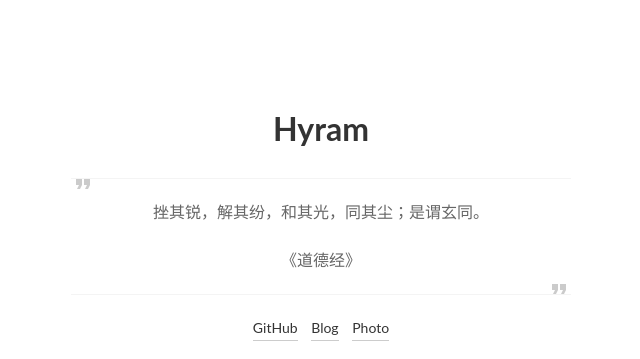
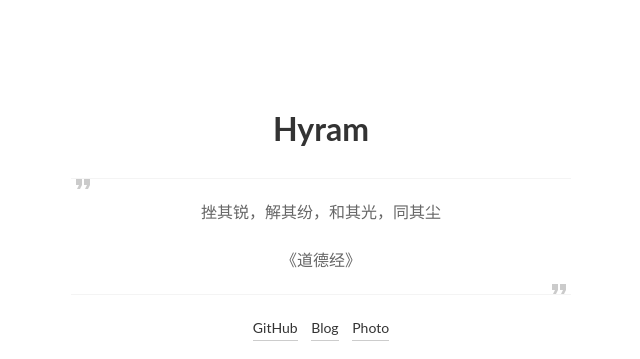
Before and after one commit to HyramTang/hyram.net, a plain HTML site: page index.html in a window 1280 px wide. Shown: the top 359 px of the page, without its empty margins (319-959 px from the left). Drawn offline with nearby package versions, Linux system fonts and the light colour scheme.

Commit message:
change the slogan

```diff
--- a/index.html
+++ b/index.html
@@ -16,7 +16,7 @@
             <div class="header">
                 <h1>Hyram</h1>
                 <div class="quote">
-                    <p class="quote-text animate-init">挫其锐，解其纷，和其光，同其尘；是谓玄同。</p>
+                    <p class="quote-text animate-init">挫其锐，解其纷，和其光，同其尘</p>
                     <p class="quote-author animate-init">《道德经》<strong></strong></p>
                 </div>
             </div>
```
